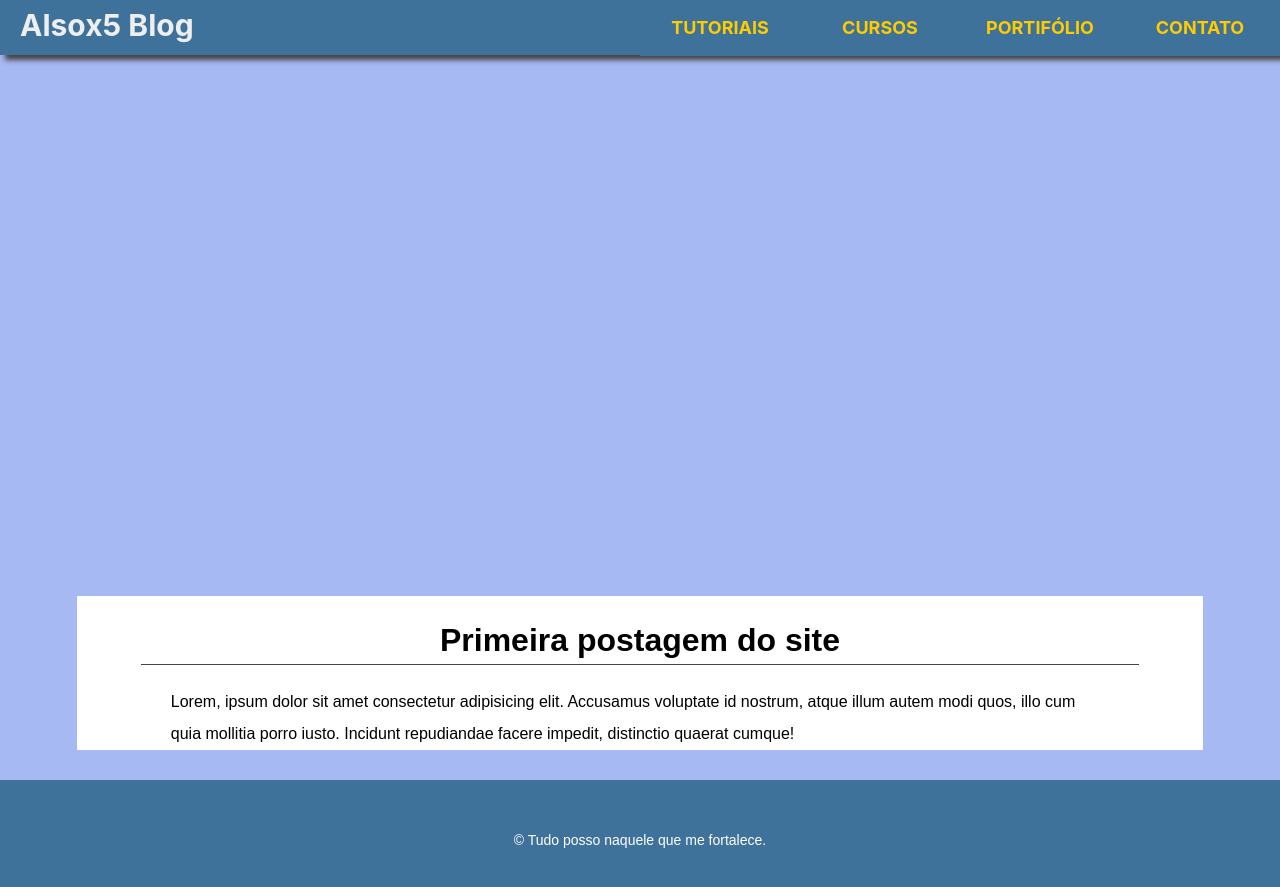
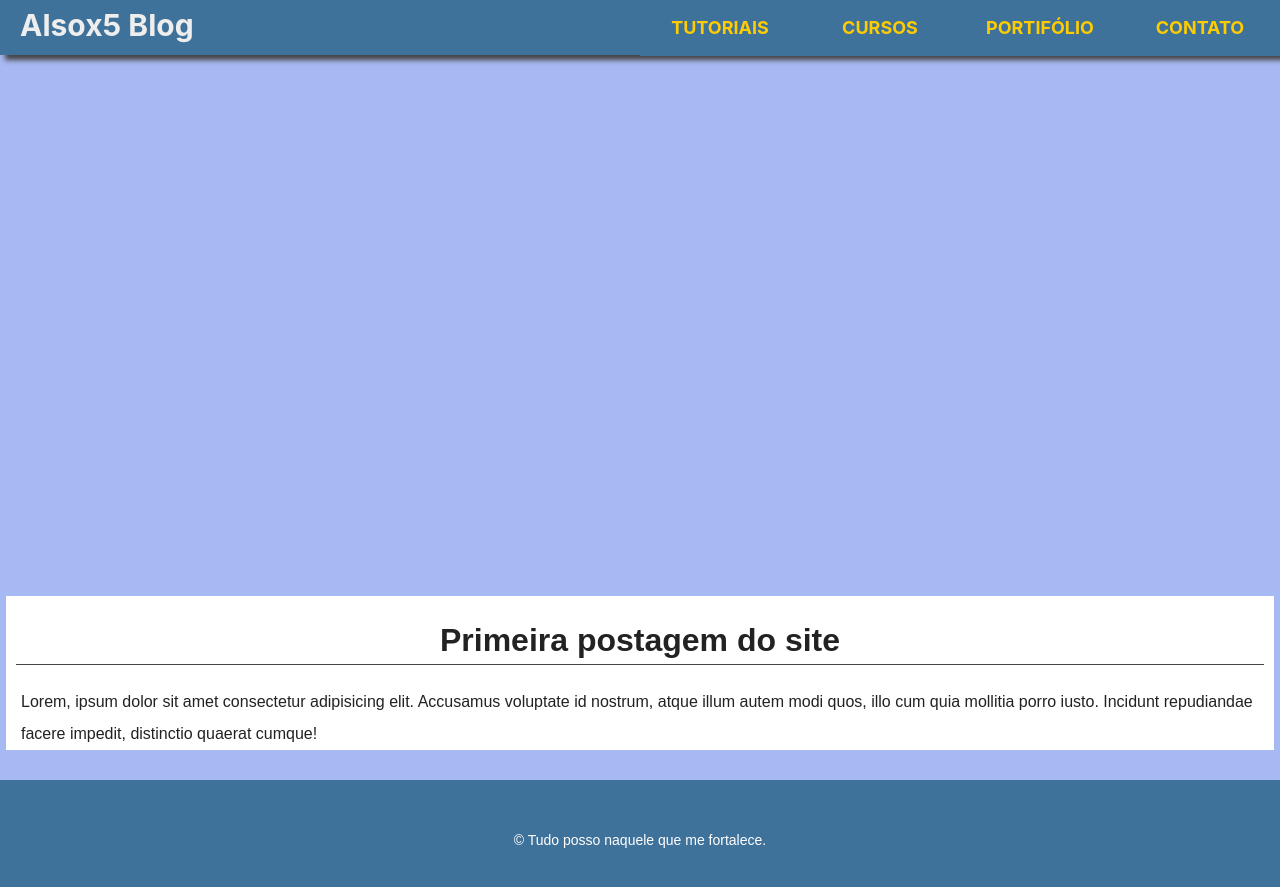
Before and after one commit to alsox5/alsox5.github.io, a Jekyll site: the page built from _posts/2019-06-12-teste.html, in a window 1280 px wide. Shown: the top 887 px of the page. Built offline with Jekyll 4.4.1, drawn with Linux system fonts in a browser that asks for light colours.

Commit message:
ajuste na margem do post

```diff
--- a/_layouts/page.html
+++ b/_layouts/page.html
@@ -7,7 +7,7 @@ layout: default
     <h1 style="text-align:center; border-bottom: 1px solid #444;">
       {{ page.title | escape }}</h1>
   </header>
-  <div style="padding: 0 30px; line-height: 2">
+  <div style="padding: 0 5px; line-height: 2">
     {{ content }}
   </div>
 </article>
--- a/assets/css/post.css
+++ b/assets/css/post.css
@@ -89,17 +89,12 @@
  }
 
  .post-content {
-    margin-top: 90px;
-    margin-left: 6%;
-    margin-right: 6%;
-    padding-left: 5%;
-    padding-right: 5%;
-
+    margin: 90px 6px 0 6px;
+    padding: 0 10px;
     text-align: left;
-
     background-color: white;
-    color: black;
-    font-family: Arial, Helvetica, sans-serif;
+    color: #222;
+    /*font-family: Arial, Helvetica, sans-serif;*/
     font-size: 16px;
 
  }
```
